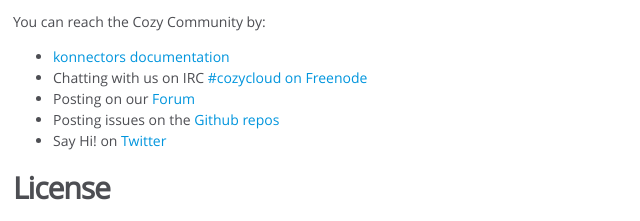
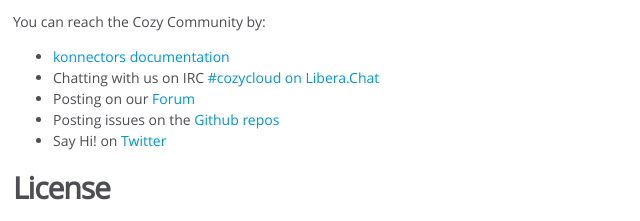
Before and after one commit to konnectors/boursorama, a website: page docs/index.html in a window 1280 px wide. Shown: the part 1535-1756 px from the top of the page, 19-659 px from the left. Drawn offline with Linux system fonts and the light colour scheme.

Commit message:
doc: Update outdated IRC link in html

```diff
--- a/docs/index.html
+++ b/docs/index.html
@@ -67,7 +67,7 @@ yarn standalone</code></pre><p>For running the konnector connected to a Cozy ser
 <h3>Get in touch</h3><p>You can reach the Cozy Community by:</p>
 <ul>
 <li><a href="https://docs.cozy.io/en/dev/konnector/">konnectors documentation</a></li>
-<li>Chatting with us on IRC <a href="http://webchat.freenode.net/?randomnick=1&amp;channels=%23cozycloud&amp;uio=d4">#cozycloud on Freenode</a></li>
+<li>Chatting with us on IRC <a href="https://web.libera.chat/#cozycloud">#cozycloud on Libera.Chat</a></li>
 <li>Posting on our <a href="https://forum.cozy.io/">Forum</a></li>
 <li>Posting issues on the <a href="https://github.com/cozy/">Github repos</a></li>
 <li>Say Hi! on <a href="https://twitter.com/mycozycloud">Twitter</a></li>
```
